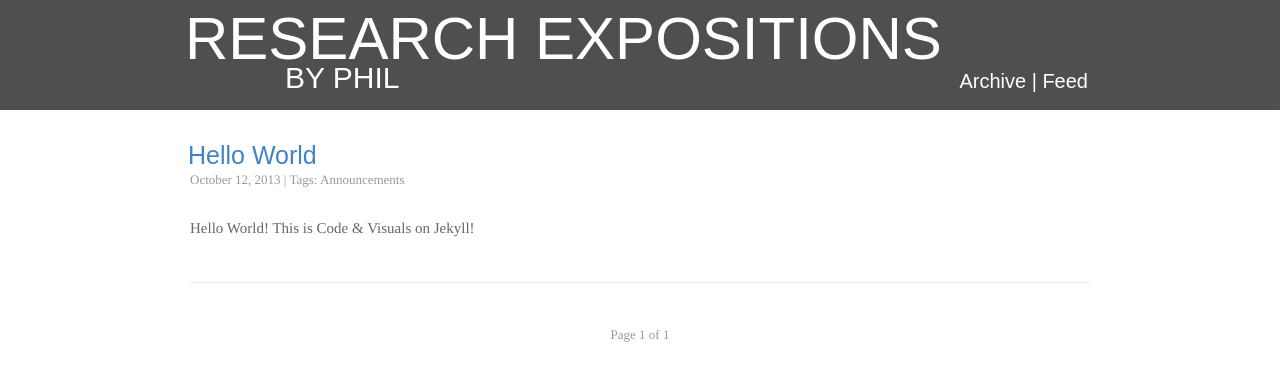
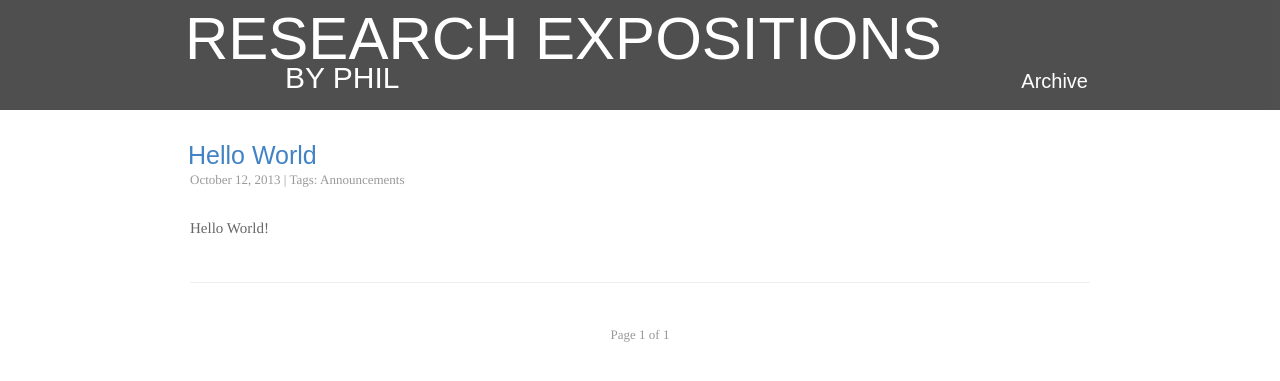
Before and after one commit to philsresearch/philsresearch.github.io, a Jekyll site: the page built from index.html, in a window 1280 px wide. Shown: the top 381 px of the page. Built offline with Jekyll 4.4.1, drawn with Linux system fonts in a browser that asks for light colours; the list of posts is cut into pages by our own code.

Commit message:
rebranding

```diff
--- a/_layouts/default.html
+++ b/_layouts/default.html
@@ -34,7 +34,7 @@
 	                    <div class="inner">
 	                        <h1 class="blog-title"><a class="nav" href="{{site.baseurl}}">{{site.name}}</a></h1>
 	                        <h1 class="blog-author">By <a class="nav" href="{{site.authorurl}}">{{site.author}}</a></h1>
-	                        <h1 class="blog-nav"><a class="nav" href="{{site.baseurl}}archive.html">Archive</a> | <a class="nav" href="{{site.baseurl}}feed.xml">Feed</a></h1>
+	                        <h1 class="blog-nav"><a class="nav" href="{{site.baseurl}}archive.html">Archive</a> </h1>
 	                    </div>
 	                </div>
 	            </div>
@@ -43,17 +43,6 @@
 		<div class="navbar-padding"></div>
 
 		{{ content }}
-
-		<!-- Footer
-		    ================================================== -->
-
-<!-- 		<footer class="site-footer inner">
-			<a class="subscribe icon-feed" href="/feed.xml"><span class="tooltip">Subscribe!</span></a>
-	        <div class="inner">
-	             <section class="copyright">Copyright 2013 <a href="{{site.authorurl}}">{{site.author}}</a>. Powered by <a href="https://github.com/mojombo/jekyll">Jekyll</a>.</section>
-	             <section class="poweredby">Theme <a href="https://github.com/betajippity/codeandvisuals-theme">available on Github.</a></section>
-	        </div>
-		</footer> -->
 
 		<!-- Javascripts
 		    ================================================= -->
--- a/_posts/2013-10-12-hello-world.md
+++ b/_posts/2013-10-12-hello-world.md
@@ -2,7 +2,7 @@
 layout: post
 title: Hello World
 tags: [Announcements]
-author: Yining Karl Li
+author: Phillip Thomas
 ---
 
-Hello World! This is Code & Visuals on Jekyll!
+Hello World!
--- a/archive.html
+++ b/archive.html
@@ -1,6 +1,6 @@
 ---
 layout: default
-title: Phils Research Space
+title: Phil's Research
 page-template: post-template
 ---
 <!-- Content
--- a/index.html
+++ b/index.html
@@ -1,6 +1,6 @@
 ---
 layout: default
-title: Phils Research Space
+title: Phil's Research
 page-template: home-template
 ---
 <!-- Content
```
